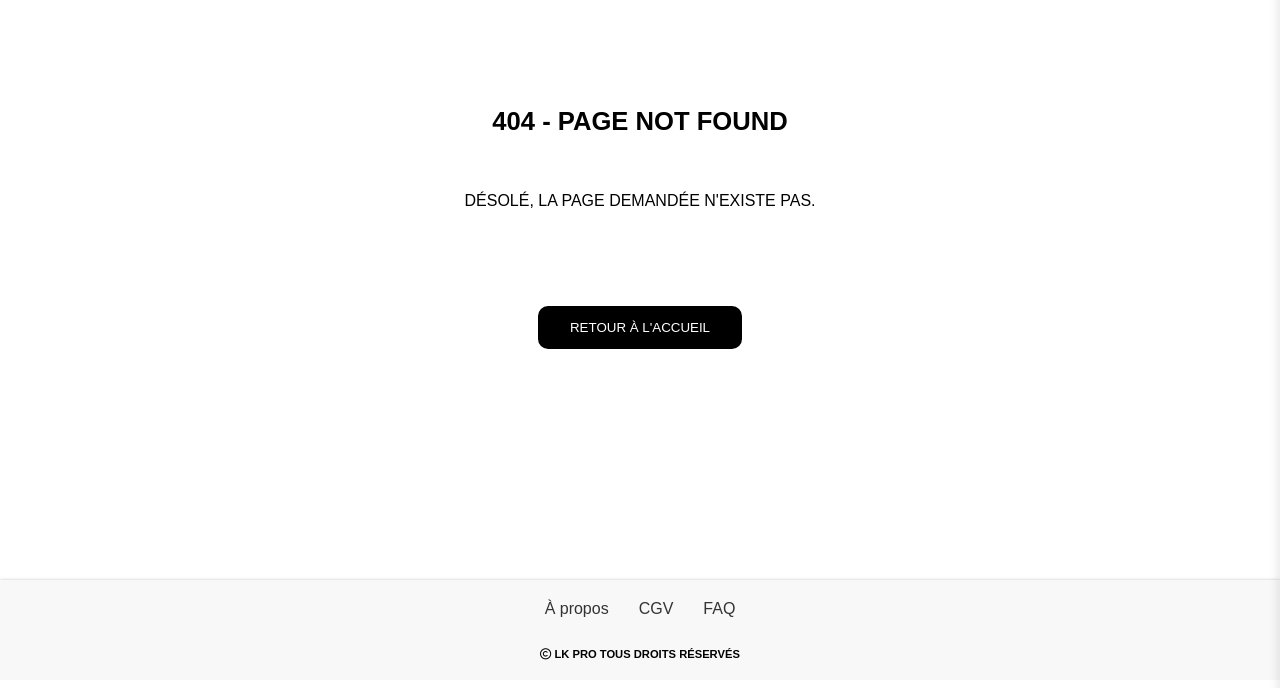
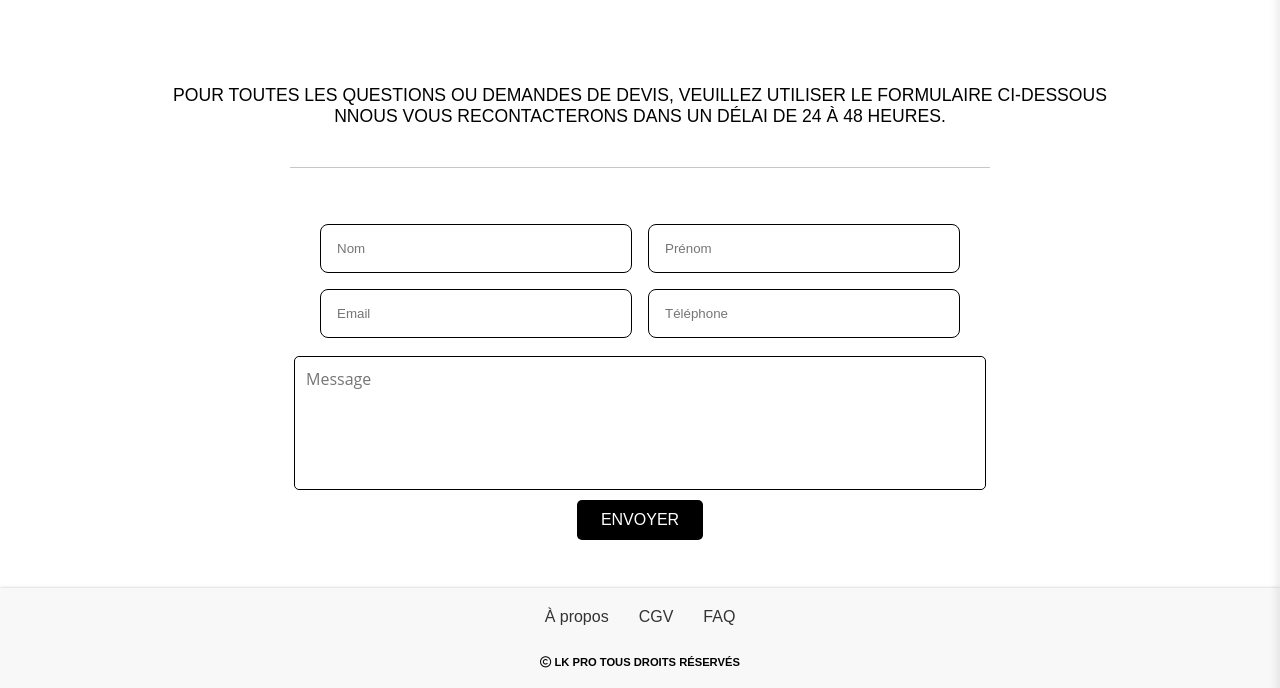
Before and after one commit to liguanovic/LKPRO, a React app: page /LKPRO/contact in a window 1280 px wide. Shown: the part 180-868 px from the top of the page. Built offline with nearby package versions, Linux system fonts and the light colour scheme; a web font is replaced by a local one.

Commit message:
add page contact and formcontact

```diff
--- /dev/null
+++ b/src/Pages/Contact/Contact.css
@@ -0,0 +1,8 @@
+#contact {
+    display: flex;
+    flex-direction: column;
+    align-items: center;
+    justify-content: center;
+    text-align: center;
+    margin: 0 auto;
+}
--- /dev/null
+++ b/src/Pages/Contact/Contact.jsx
@@ -0,0 +1,17 @@
+import ContactForm from "../../components/ContactForm/ContactForm";
+import "./Contact.css";
+
+const Contact = () => {
+    return (
+        <main>
+            <section id="contact">
+                <h1>Nous contacter</h1>
+                <p>Pour toutes les questions ou demandes de devis, veuillez utiliser le formulaire ci-dessous nnous vous recontacterons dans un délai de 24 à 48 heures.</p>
+
+                <ContactForm />
+            </section>
+        </main>
+    )
+}
+
+export default Contact
--- a/src/Pages/Home/Home.css
+++ b/src/Pages/Home/Home.css
@@ -82,6 +82,7 @@ h2 {
     text-decoration: none;
     transition: background-color 0.2s ease, transform 0.1s ease;
     cursor: pointer;
+    margin: 30px 0;
 }
 
 .btn:hover {
--- a/src/Pages/Home/Home.jsx
+++ b/src/Pages/Home/Home.jsx
@@ -47,6 +47,7 @@ const Home = () => {
                         <br /><br />
                         Faites confiance à LK PRO pour un <strong>accompagnement sur-mesure</strong> et la fourniture <strong>en gros d’équipements sportifs personnalisés</strong>.
                     </p>
+                    <button className="btn" onClick={() => navigate('/about')}>En savoir plus</button>
                 </section>
 
 
@@ -71,7 +72,7 @@ const Home = () => {
                     <p>Chez LK PRO, nous créons des équipements personnalisés pour les sportifs exigeants :<br /><br />
                         flocage de maillots, marquage club, ajout de logos, couleurs au choix…
                         Chaque pièce est conçue avec vous pour refléter votre identité sportive.</p>
-                    <button className="btn" onClick={() => navigate('/about')}>En savoir plus</button>
+                    <button className="btn" onClick={() => navigate('/contact')}>Nous contacter</button>
                 </section>
 
                 <CarrouselAdvantages />
--- a/src/components/CarrouselAdvantages/CarrouselAdvantages.css
+++ b/src/components/CarrouselAdvantages/CarrouselAdvantages.css
@@ -2,7 +2,7 @@
     position: relative;
     overflow: hidden;
     padding: 20px;
-    margin-top: 80px;
+    margin-top: 60px;
 }
 
 .carousel-container {
--- /dev/null
+++ b/src/components/ContactForm/ContactForm.css
@@ -0,0 +1,97 @@
+[id="contactForm"] {
+    margin: 0 1.5rem;
+    padding: 2rem 0;
+    border-top: 1px solid #c7c7c7;
+}
+
+[id="contactForm"] form {
+    margin: 1rem;
+    display: flex;
+    flex-direction: column;
+    align-items: center;
+    justify-content: center;
+    width: 90vw;
+}
+
+
+[id="contactForm"] form fieldset {
+    display: grid;
+    grid-template-columns: repeat(2, 1fr);
+    column-gap: 1rem;
+    border: none;
+    padding: 0;
+    margin: 0;
+    width: 100%;
+    max-width: 40rem;
+}
+
+[id="contactForm"] form input {
+    max-width: 40rem;
+    margin: 0.5rem 0;
+    padding: 1rem;
+    color: black;
+    border: 1.5px solid;
+    border-color: black;
+    border-radius: 0.5rem;
+    resize: none;
+}
+
+[id="contactForm"] fieldset {
+    display: grid;
+    grid-template-columns: repeat(2, 1fr);
+    column-gap: 1rem;
+    border: none;
+    padding: 0;
+    margin: 0;
+    width: 100%;
+    max-width: 40rem;
+}
+
+[id="contactForm"] form fieldset input:focus {
+    box-shadow: 0 0 6px -3px rgba(48, 48, 48, 1);
+}
+
+[id="contactForm"] form textarea {
+    width: 100%;
+    border: 1.5px solid black;
+    border-radius: 5px;
+    padding: 0.7rem;
+    margin: 0.6rem 0;
+    font-size: 1rem;
+    outline: 0;
+    font-family: 'Open Sans', sans-serif;
+    resize: none;
+}
+
+[id="contactForm"] form textarea:focus {
+    box-shadow: 0 0 6px -3px rgba(48, 48, 48, 1);
+}
+
+[id="contactForm"] form .send-btn {
+    display: block;
+    margin: 0 auto;
+    font-size: 1rem;
+    text-transform: uppercase;
+    color: #fff;
+    background: black;
+    border: none;
+    border-radius: 5px;
+    padding: 0.7rem 1.5rem;
+    cursor: pointer;
+    transition: all 0.4s ease;
+    font-family: Bruno Ace SC, sans-serif;
+}
+
+[id="contactForm"] form .send-btn:hover {
+    opacity: 0.8;
+}
+
+@media (min-width: 769px) {
+    [id="contactForm"] {
+        display: flex;
+        justify-content: space-between;
+        align-items: center;
+        max-width: 700px;
+        margin: 0 auto;
+    }
+}
--- /dev/null
+++ b/src/components/ContactForm/ContactForm.jsx
@@ -0,0 +1,78 @@
+import React, { useState } from 'react';
+import './ContactForm.css';
+
+const ContactForm = () => {
+    const [emailError, setEmailError] = useState('');
+    const [phoneError, setPhoneError] = useState('');
+    const [submitStatus, setSubmitStatus] = useState('');
+
+    const validateEmail = (email) => {
+        const emailRegex = /^[^\s@]+@[^\s@]+\.[^\s@]+$/;
+        return emailRegex.test(email);
+    };
+
+    const validatePhone = (phone) => {
+        const phoneRegex = /^\d+$/;
+        return phoneRegex.test(phone);
+    };
+
+    const handleSubmit = async (event) => {
+        event.preventDefault();
+        const form = event.target;
+        const formData = new FormData(form);
+        const email = formData.get('email');
+        const phone = formData.get('phone');
+
+        if (!validateEmail(email)) {
+            setEmailError('L\'adresse email doit contenir un "@" et un "."');
+            return;
+        }
+
+        if (!validatePhone(phone)) {
+            setPhoneError('Le numéro de téléphone doit contenir uniquement des chiffres.');
+            return;
+        }
+
+        setEmailError('');
+        setPhoneError('');
+
+        try {
+            const response = await fetch('https://api.web3forms.com/submit', {
+                method: 'POST',
+                body: formData,
+            });
+
+            if (response.ok) {
+                setSubmitStatus('Votre message a été envoyé avec succès !');
+                form.reset();
+            } else {
+                setSubmitStatus('Une erreur est survenue, veuillez réessayer.');
+            }
+        } catch (error) {
+            setSubmitStatus('Une erreur est survenue, veuillez réessayer.');
+        }
+    };
+
+    return (
+        <section id="contactForm">
+            <form onSubmit={handleSubmit}>
+                <input type="hidden" name="access_key" value="c5cbc35b-cd76-4f8d-833b-40eb24242a57" />
+                <fieldset>
+                    <input type="text" name="first_name" id="first_name" aria-label="Prénom" placeholder='Nom' required />
+                    <input type="text" name="last_name" id="last_name" aria-label="Nom" placeholder='Prénom' required />
+                </fieldset>
+                <fieldset>
+                    <input type="email" name="email" id="email" aria-label="E-mail" placeholder='Email' required />
+                    <input type="text" name="phone" id="phone" aria-label="Téléphone" placeholder='Téléphone' required />
+                </fieldset>
+                <textarea name="message" id="message" rows="5" aria-label="Message" placeholder='Message' className="form-control" required></textarea>
+                {emailError && <p className="error-message">{emailError}</p>}
+                {phoneError && <p className="error-message">{phoneError}</p>}
+                {submitStatus && <p className="submit-status">{submitStatus}</p>}
+                <input className='send-btn' type="submit" value="Envoyer" />
+            </form>
+        </section>
+    );
+};
+
+export default ContactForm;
--- a/src/components/Nav/Nav.css
+++ b/src/components/Nav/Nav.css
@@ -120,6 +120,28 @@ nav li {
     font-family: Montserrat, sans-serif;
 }
 
+.static-links {
+    margin-top: 2rem;
+    border-top: 1px solid #ccc;
+    padding-top: 1rem;
+}
+
+.static-links .submenu {
+    display: flex;
+    flex-direction: column;
+}
+
+.static-links a {
+    font-size: 0.9rem;
+    color: #333;
+    text-decoration: none;
+}
+
+.static-links a:hover {
+    text-decoration: underline;
+}
+
+
 @media (min-width: 768px) {
     .side-menu {
         top: 60px;
--- a/src/components/Nav/Nav.jsx
+++ b/src/components/Nav/Nav.jsx
@@ -112,6 +112,32 @@ const Nav = () => {
                             )}
                         </li>
                     ))}
+
+                    {/* ➕ Liens statiques tout en bas */}
+                    <li className="menu-section static-links">
+                        <ul className="submenu">
+                            <li>
+                                <Link to="/about" onClick={() => setMenuOpen(false)}>
+                                    À propos de LK PRO
+                                </Link>
+                            </li>
+                            <li>
+                                <Link to="/CGV" onClick={() => setMenuOpen(false)}>
+                                    CGV
+                                </Link>
+                            </li>
+                            <li>
+                                <Link to="/contact" onClick={() => setMenuOpen(false)}>
+                                    Contact
+                                </Link>
+                            </li>
+                            <li>
+                                <Link to="/faq" onClick={() => setMenuOpen(false)}>
+                                    FAQ
+                                </Link>
+                            </li>
+                        </ul>
+                    </li>
                 </ul>
             </aside>
         </>
--- a/src/data/CGVdata.json
+++ b/src/data/CGVdata.json
@@ -58,7 +58,7 @@
     {
       "article": 12,
       "title": "Contact",
-      "content": "Pour toute demande d’information ou réclamation, l’Acheteur peut contacter le service client de LK PRO à l’adresse suivante : informations.lkpro@gmail.com."
+      "content": "Pour toute demande d’information ou réclamation, l’Acheteur peut contacter le service client de LK PRO à l’adresse suivante : contact@lkpro.fr"
     }
   ]
 }
--- a/src/data/FAQdata.json
+++ b/src/data/FAQdata.json
@@ -22,7 +22,7 @@
     },
     {
       "question": "Comment puis-je contacter le service client ?",
-      "answer": "Vous pouvez nous contacter via email à l’adresse informations.lkpro@gmail.com , par téléphone au +33 6 09 20 72 02, ou par whatsapp au +33 6 78 50 22 76."
+      "answer": "Vous pouvez nous contacter via email à l’adresse contact@lkpro.fr , par téléphone au +33 6 09 20 72 02, ou par whatsapp au +33 6 78 50 22 76."
     }
   ]
 }
--- a/src/data/about.json
+++ b/src/data/about.json
@@ -60,7 +60,7 @@
         "Contactez-nous dès maintenant pour discuter ensemble de vos besoins en équipements sportifs personnalisés."
       ],
       "contactInfo": {
-        "email": "informations.lkpro@gmail.com",
+        "email": "contact@lkpro.fr",
         "phone": "+33 6 09 20 72 02",
         "phone2": "+33 6 78 50 22 76"
       }
--- a/src/index.js
+++ b/src/index.js
@@ -9,6 +9,7 @@ import About from './Pages/About/About';
 import CGV from './Pages/CGV/CGV';
 import FAQ from './Pages/FAQ/FAQ';
 import Error from './Pages/Error/Error';
+import Contact from './Pages/Contact/Contact';
 
 import Product from './Pages/Product/Product';
 
@@ -29,6 +30,7 @@ root.render(
         <Route path="/CGV" element={<CGV />} />
         <Route path="/FAQ" element={<FAQ />} />
         <Route path="/product/:slug" element={<Product />} />
+        <Route path="/contact" element={<Contact />} />
         <Route path="*" element={<Error />} />
 
       </Routes>
```
